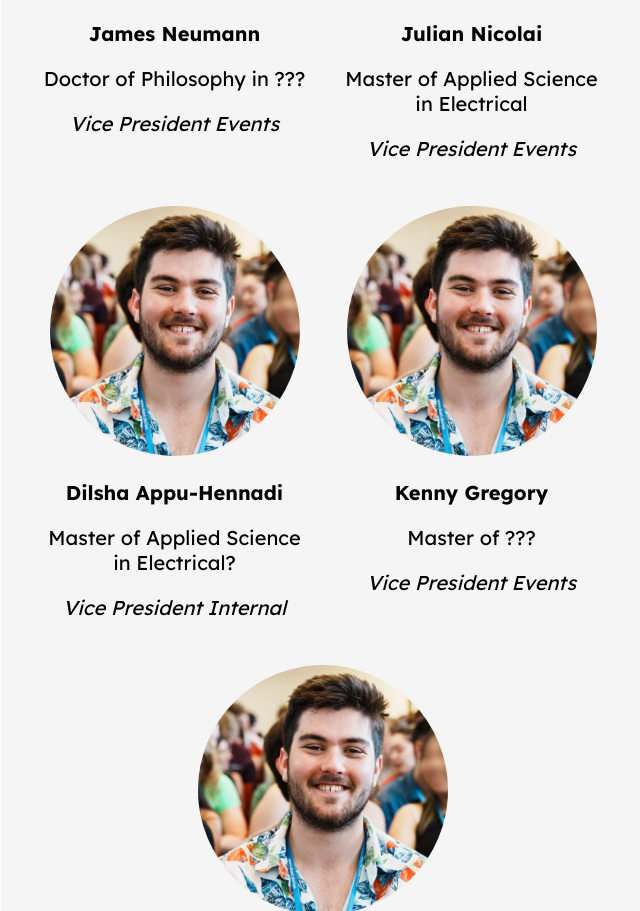
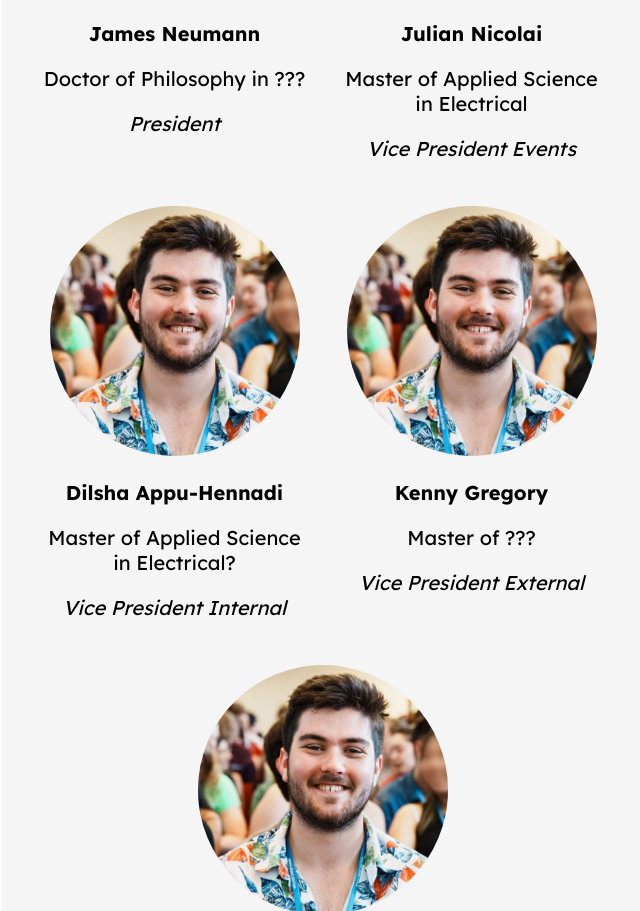
Before and after one commit to spiecarleton/spiecarleton.github.io, a plain HTML site: page about.html in a window 1280 px wide. Shown: the part 1229-2140 px from the top of the page, without its empty margins (455-1095 px from the left). Drawn offline with Linux system fonts and the light colour scheme.

Commit message:
Add files via upload

```diff
--- a/about.html
+++ b/about.html
@@ -55,7 +55,7 @@
                             <img class="exec-profile-img" src="images/profile_photos/james_profile.png">
                             <p class="exec-name">James Neumann</p>
                             <p class="exec-degree">Doctor of Philosophy in ???</p>
-                            <p class="exec-title">Vice President Events</p>
+                            <p class="exec-title">President</p>
                         </div>
                         <div class="exec-profile">
                             <img class="exec-profile-img" src="images/profile_photos/julian_profile.png">
@@ -73,7 +73,7 @@
                             <img class="exec-profile-img exec-last" src="images/profile_photos/kenny_profile.png">
                             <p class="exec-name">Kenny Gregory</p>
                             <p class="exec-degree">Master of ???</p>
-                            <p class="exec-title">Vice President Events</p>
+                            <p class="exec-title">Vice President External</p>
                         </div>
                         <div class="exec-profile">
                             <img class="exec-profile-img exec-last" src="images/profile_photos/ilyas_profile.png">
```
